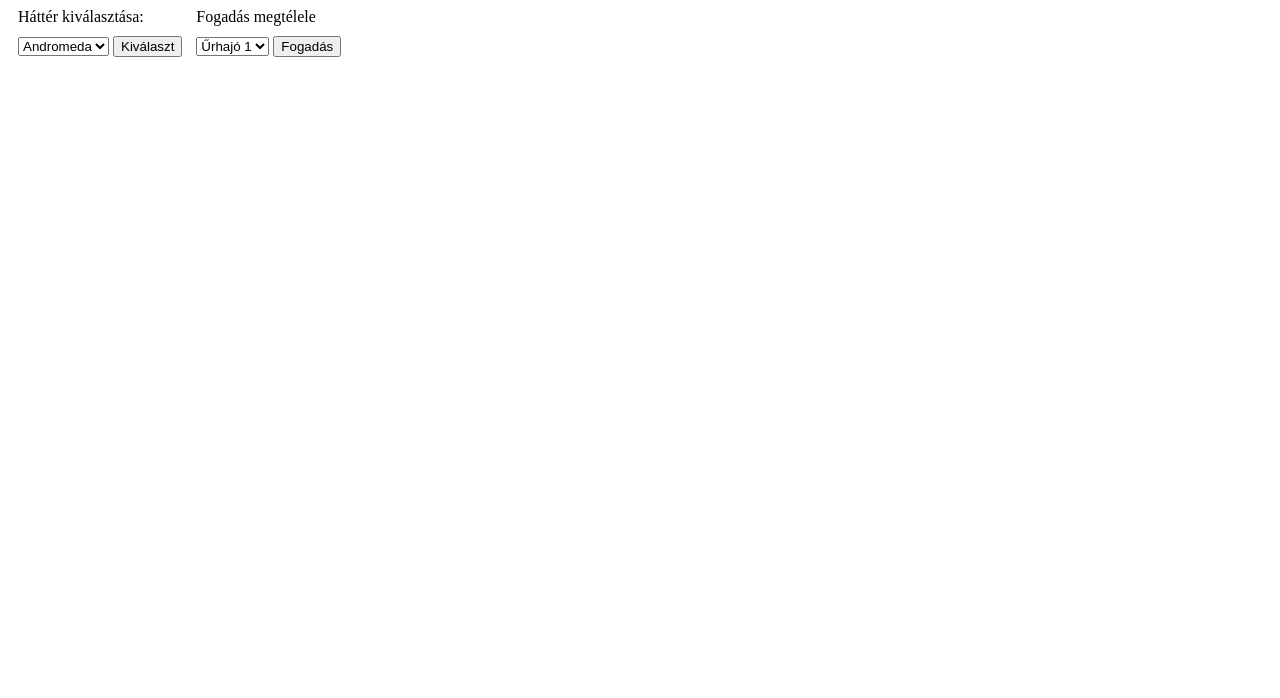
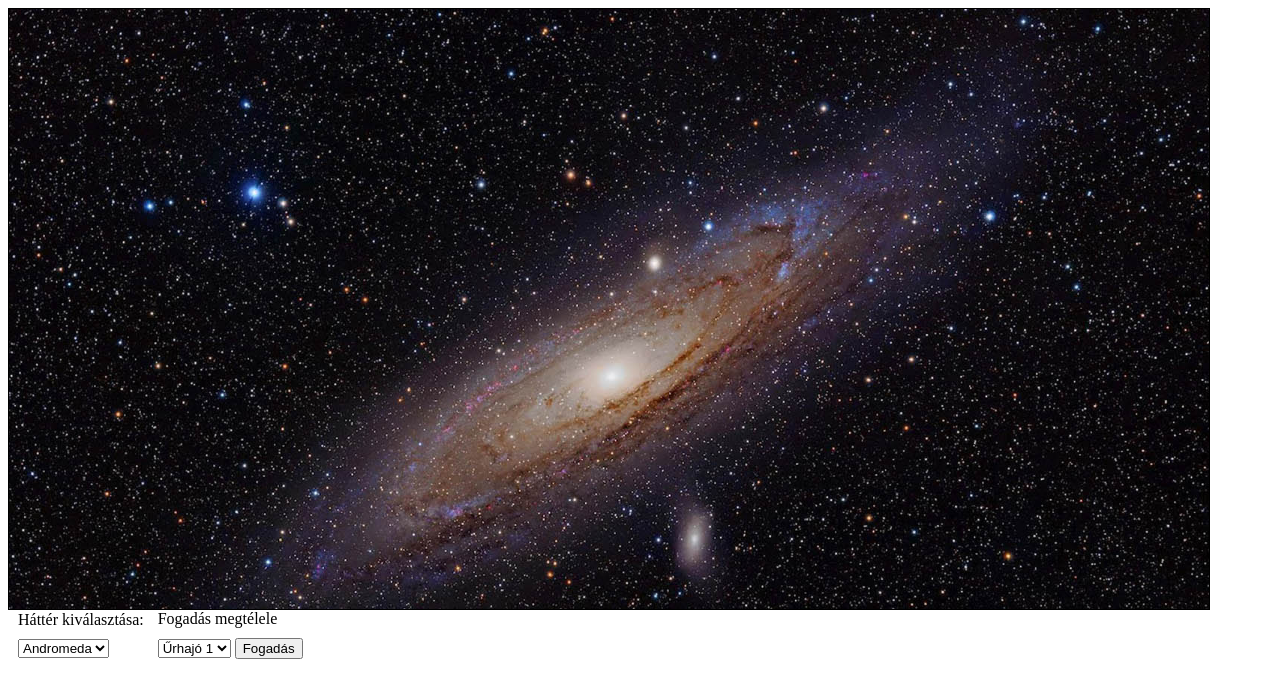
Before and after one commit to rokuwu/webgraf, a plain HTML site: page fordulo2/ketallapotuautomata_feladat2/2.html in a window 1280 px wide. Drawn offline with Linux system fonts and the light colour scheme.

Commit message:
Final Upload?

```diff
--- a/fordulo2/ketallapotuautomata_feladat2/2.html
+++ b/fordulo2/ketallapotuautomata_feladat2/2.html
@@ -28,7 +28,6 @@
                 <option value="galaxis2">Triangulum</option>
                 <option value="galaxis3">Interstellar</option>
             </select>
-            <input type="button" id="button" value="Kiválaszt">
         </div>
     </form>
 
@@ -78,10 +77,12 @@
         var speed3 = RandomSpeed();
 
         // bg select
-        document.getElementById("button").onclick = () => {
+        document.getElementById("bg-select").onchange = () => {
             canvas.style.backgroundImage = `url("./img/${document.getElementById("bg-select").value}.jpg")`;
             document.getElementById("canvas").style.display="block";
         }
+        canvas.style.backgroundImage = `url("./img/${document.getElementById("bg-select").value}.jpg")`;
+        document.getElementById("canvas").style.display="block";
 
         //fogadás
         document.getElementById("bet").onclick = () => {
```
Also changed, not shown: fordulo2/ketallapotuautomata_feladat1/3.html (+1 -1 lines), fordulo2/ketallapotuautomata_feladat2/3.html (+0 -4 lines).
